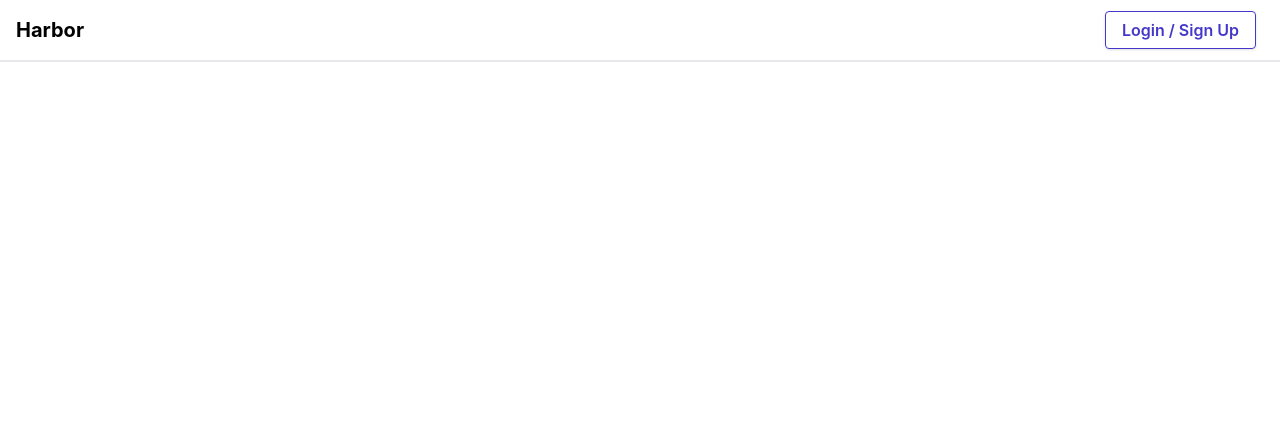
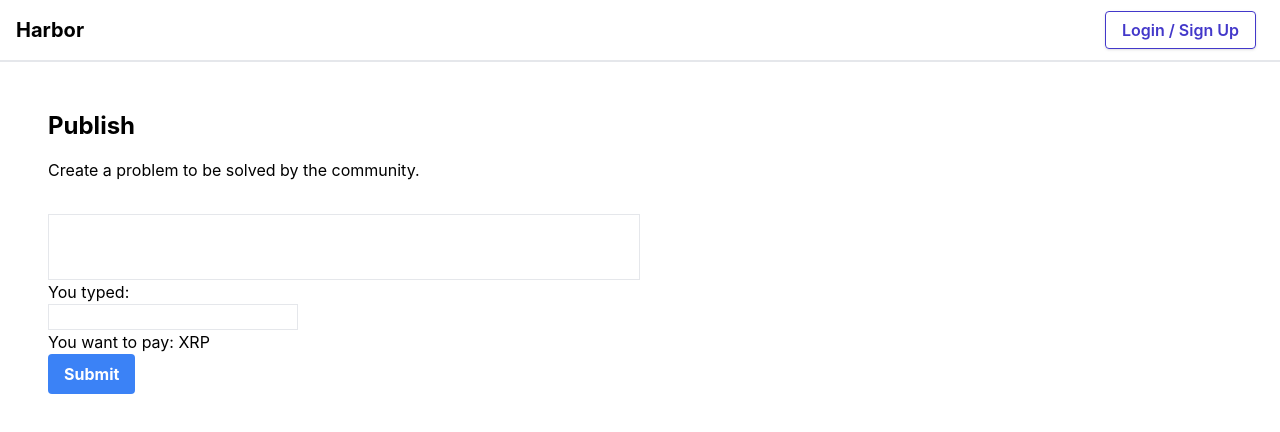
Before and after one commit to useharbor/harbor, a React (Create React App) app: page /publish in a window 1280 px wide. Shown: the top 432 px of the page. Built offline with nearby package versions, Linux system fonts and the light colour scheme.

Commit message:
basic publish

```diff
--- a/package.json
+++ b/package.json
@@ -6,6 +6,7 @@
     "@testing-library/jest-dom": "^5.17.0",
     "@testing-library/react": "^13.4.0",
     "@testing-library/user-event": "^13.5.0",
+    "firebase": "^10.8.0",
     "react": "^18.2.0",
     "react-dom": "^18.2.0",
     "react-router-dom": "^6.22.0",
--- a/src/App.js
+++ b/src/App.js
@@ -1,8 +1,9 @@
-import './App.css';
-import Navbar from './components/navbar';
-import Home from './pages/Home';
-import Login from './pages/Login.js';
-import { Routes, Route } from 'react-router-dom';
+import "./App.css";
+import Navbar from "./components/navbar";
+import Home from "./pages/Home";
+import Login from "./pages/Login.js";
+import Publish from "./pages/Publish.js";
+import { Routes, Route } from "react-router-dom";
 
 function App() {
   return (
@@ -12,10 +13,10 @@ function App() {
         <Routes>
           <Route path="/" element={<Home />} />
           <Route path="/login" element={<Login />} />
+          <Route path="/publish" element={<Publish />} />
         </Routes>
       </div>
     </>
-
   );
 }
 
--- /dev/null
+++ b/src/components/ContentTextBox.js
@@ -0,0 +1,25 @@
+import React, { useState } from "react";
+
+function ContentTextBox() {
+  // State to hold the value of the textbox
+  const [value, setValue] = useState("");
+
+  // Function to update the state based on textbox changes
+  const handleChange = (event) => {
+    setValue(event.target.value);
+  };
+
+  return (
+    <div>
+      <input
+        type="text"
+        value={value}
+        onChange={handleChange}
+        class="border w-1/2 py-5"
+      />
+      <p>You typed: {value}</p>
+    </div>
+  );
+}
+
+export default ContentTextBox;
--- /dev/null
+++ b/src/components/PaymentTextBox.js
@@ -0,0 +1,25 @@
+import React, { useState } from "react";
+
+function PaymentTextBox() {
+  // State to hold the value of the textbox
+  const [value, setValue] = useState("");
+
+  // Function to update the state based on textbox changes
+  const handleChange = (event) => {
+    setValue(event.target.value);
+  };
+
+  return (
+    <div>
+      <input
+        type="number"
+        value={value}
+        onChange={handleChange}
+        class="border w-1000 h-1000"
+      />
+      <p>You want to pay: {value} XRP</p>
+    </div>
+  );
+}
+
+export default PaymentTextBox;
--- /dev/null
+++ b/src/pages/Publish.js
@@ -0,0 +1,21 @@
+import React from "react";
+import ContentTextBox from "../components/ContentTextBox.js";
+import PaymentTextBox from "../components/PaymentTextBox";
+
+export default function Home() {
+  return (
+    <div className="flex justify-between p-8 flex-col">
+      <div className="flex-1 p-4">
+        <h1 className="text-2xl font-bold mb-4">Publish</h1>
+        <p>Create a problem to be solved by the community.</p>
+      </div>
+      <div className="p-4">
+        <ContentTextBox />
+        <PaymentTextBox />
+        <button className="bg-blue-500 hover:bg-blue-700 text-white font-bold py-2 px-4 rounded">
+          Submit
+        </button>
+      </div>
+    </div>
+  );
+}
```
Also changed, not shown: 2 other files (tests, documents, lock files or other folders).
